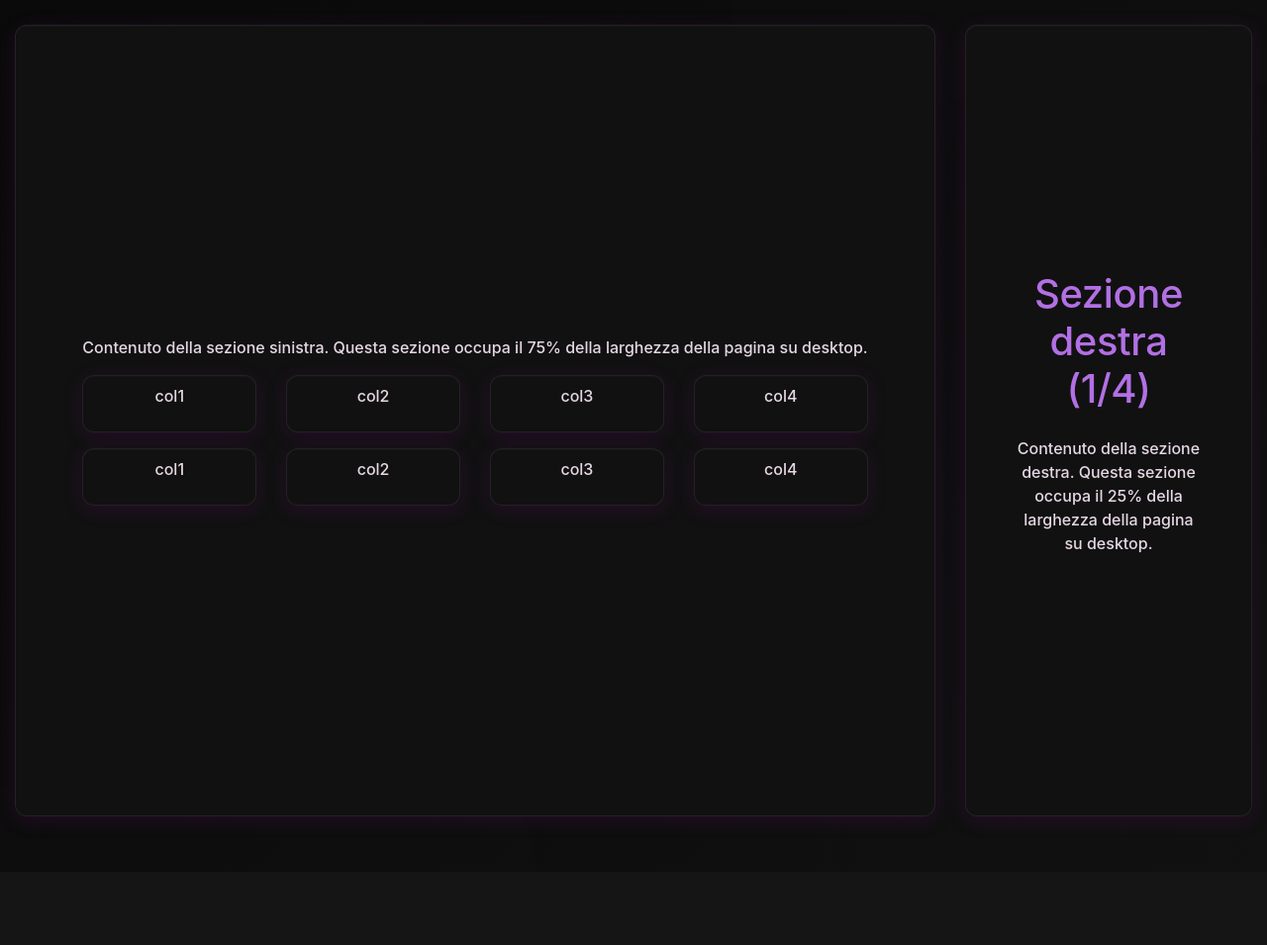
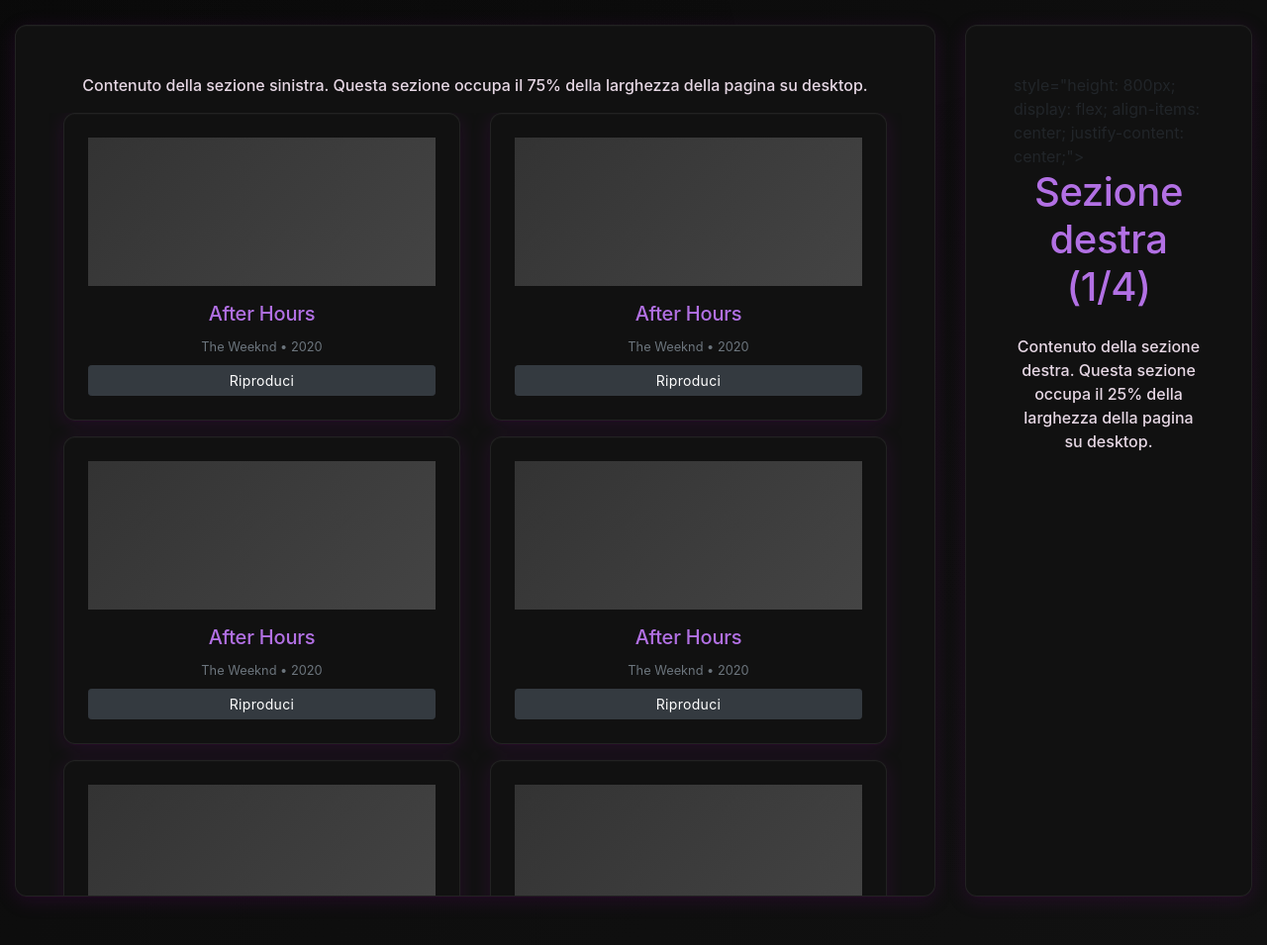
Before and after one commit to 5PAC3/clonefy, a PHP site: page / in a window 1280 px wide. Shown: the whole page at 99% size. Before the commit the page ends 826 px from the top, so only its background shows below. Run offline with PHP 8.4, Linux system fonts and the light colour scheme.

Commit message:
Scrollabilità di un div
ho aggiunto i blocchi delle future playlist (più carini di quelli di prima) e ho messo il div scrollabile con style="overflow" etc, va sistemata l'altezza in modo che occupi correttamente tutta l'altezza della pagina, al momento sbora un po sotto, prima inv3ece era troppo alto.

```diff
--- a/index.php
+++ b/index.php
@@ -20,55 +20,73 @@
     <div class="container-fluid">
         <div class="row align-items-center justify-content-center">
             <!-- Colonna sinistra (3/4) -->
-            <div class="col-lg-9 col-md-12 mb-4">
-                <div class="underglow-box p-5"
-                    style="height: 800px; display: flex; align-items: center; justify-content: center;">
+            <div class="col-lg-9 col-md-12 mb-4";>
+                <div class="underglow-box p-5" style="height : 100vh">
+
                     <div class="text-center">
                         <!--h1 class="mb-4">Sezione sinistra (3/4)</h1-->
                         <p class="fs-5">Contenuto della sezione sinistra. Questa sezione occupa il 75% della larghezza della pagina su desktop.</p>
 
-                        <div class="row">
-                            <div class="col-lg-3 mb-2"> <!--basta mettere mb-2 qua per dare spazio anche agli altri-->
-                                <div class="underglow-box p-2">
-                                    <p>col1</p>
+                        <div class="row" style="overflow-y: scroll; height:900px;">
+
+                            <div class="col-lg-6 mb-3">
+                                <div class="underglow-box p-3">
+                                    <div class="bg-secondary mb-3" style="height: 150px;"></div>
+                                    <h5>After Hours</h5>
+                                    <small class="text-muted">The Weeknd • 2020</small>
+                                    <div class="mt-2">
+                                        <button class="btn btn-sm btn-dark w-100">Riproduci</button>
+                                    </div>
                                 </div>
                             </div>
-                            <div class="col-lg-3">
-                                <div class="underglow-box p-2">
-                                    <p>col2</p>
+                            <div class="col-lg-6 mb-3">
+                                <div class="underglow-box p-3">
+                                    <div class="bg-secondary mb-3" style="height: 150px;"></div>
+                                    <h5>After Hours</h5>
+                                    <small class="text-muted">The Weeknd • 2020</small>
+                                    <div class="mt-2">
+                                        <button class="btn btn-sm btn-dark w-100">Riproduci</button>
+                                    </div>
                                 </div>
                             </div>
-                            <div class="col-lg-3">
-                                <div class="underglow-box p-2">
-                                    <p>col3</p>
+                            <div class="col-lg-6 mb-3">
+                                <div class="underglow-box p-3">
+                                    <div class="bg-secondary mb-3" style="height: 150px;"></div>
+                                    <h5>After Hours</h5>
+                                    <small class="text-muted">The Weeknd • 2020</small>
+                                    <div class="mt-2">
+                                        <button class="btn btn-sm btn-dark w-100">Riproduci</button>
+                                    </div>
                                 </div>
                             </div>
-                            <div class="col-lg-3">
-                                <div class="underglow-box p-2">
-                                    <p>col4</p>
+                            <div class="col-lg-6 mb-3">
+                                <div class="underglow-box p-3">
+                                    <div class="bg-secondary mb-3" style="height: 150px;"></div>
+                                    <h5>After Hours</h5>
+                                    <small class="text-muted">The Weeknd • 2020</small>
+                                    <div class="mt-2">
+                                        <button class="btn btn-sm btn-dark w-100">Riproduci</button>
+                                    </div>
                                 </div>
                             </div>
-                        </div>
-
-                        <div class="row mt-2">
-                            <div class="col-lg-3">
-                                <div class="underglow-box p-2">
-                                    <p>col1</p>
+                            <div class="col-lg-6 mb-3">
+                                <div class="underglow-box p-3">
+                                    <div class="bg-secondary mb-3" style="height: 150px;"></div>
+                                    <h5>After Hours</h5>
+                                    <small class="text-muted">The Weeknd • 2020</small>
+                                    <div class="mt-2">
+                                        <button class="btn btn-sm btn-dark w-100">Riproduci</button>
+                                    </div>
                                 </div>
                             </div>
-                            <div class="col-lg-3">
-                                <div class="underglow-box p-2">
-                                    <p>col2</p>
-                                </div>
-                            </div>
-                            <div class="col-lg-3">
-                                <div class="underglow-box p-2">
-                                    <p>col3</p>
-                                </div>
-                            </div>
-                            <div class="col-lg-3">
-                                <div class="underglow-box p-2">
-                                    <p>col4</p>
+                            <div class="col-lg-6 mb-3">
+                                <div class="underglow-box p-3">
+                                    <div class="bg-secondary mb-3" style="height: 150px;"></div>
+                                    <h5>After Hours</h5>
+                                    <small class="text-muted">The Weeknd • 2020</small>
+                                    <div class="mt-2">
+                                        <button class="btn btn-sm btn-dark w-100">Riproduci</button>
+                                    </div>
                                 </div>
                             </div>
                         </div>
@@ -78,7 +96,7 @@
 
             <!-- Colonna destra (1/4) -->
             <div class="col-lg-3 col-md-12 mb-4">
-                <div class="underglow-box p-5"
+                <div class="underglow-box p-5 " style="height : 100vh" >
                     style="height: 800px; display: flex; align-items: center; justify-content: center;">
                     <div class="text-center">
                         <h1 class="mb-4">Sezione destra (1/4)</h1>
```
